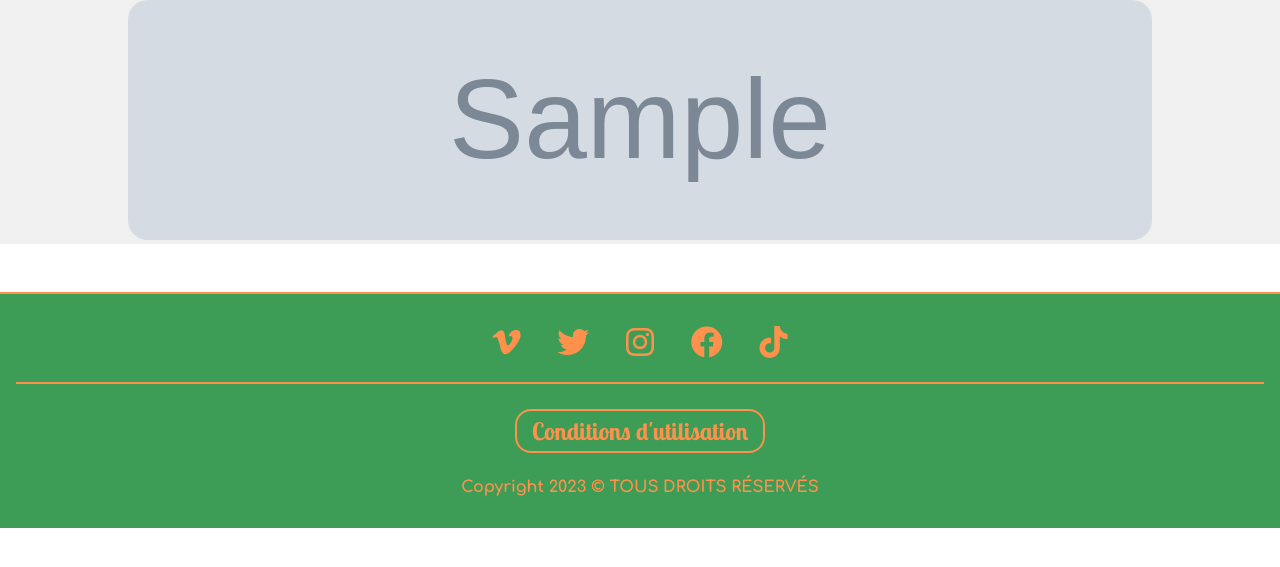
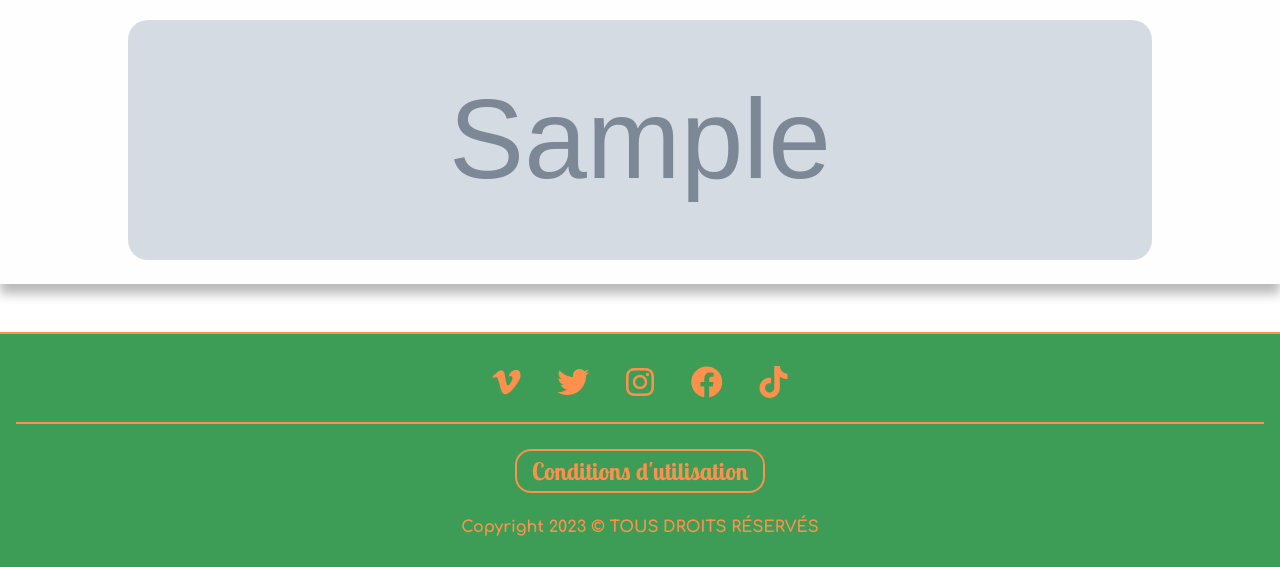
Before and after one commit to karl-lechartier/TTT, a PHP site: page / in a window 1280 px wide. Shown: the part 80-647 px from the top of the page. Run offline with PHP 8.4, Linux system fonts and the light colour scheme; tables that the repository leaves empty hold one stand-in row (values such as "Sample post"); grey boxes marked "Sample" are stand-in pictures; data that the repository does not hold is empty; style sheets or scripts are compiled from the project's sources.

Commit message:
card shadow

```diff
--- a/scss/main.css
+++ b/scss/main.css
@@ -213,7 +213,7 @@ footer {
 
 /* cristobal apagnan */
 .card-container {
-  background-color: #f0f0f0;
+  background-color: #fefefe;
   margin-bottom: 3rem;
 }
 .card-container .card {
--- a/scss/src/global.scss
+++ b/scss/src/global.scss
@@ -211,4 +211,5 @@ footer {
   margin-top: 0.5rem;
 }
 
+
 /* cristobal apagnan */
--- a/scss/src/pages/main.scss
+++ b/scss/src/pages/main.scss
@@ -1,15 +1,23 @@
 
+.card-deck{
+  background-color: #F0F0F0;
   .card-container{
-  background-color: #f0f0f0;
+    background-color: #fefefe;
     margin-bottom: 3rem;
+    box-shadow: 0 10px 10px #BBB;
     .card{
       width: 80vw;
       margin: auto;
       .card-img-top{
+        margin-top: 20px;
         width: 100%;
         height: 15rem;
         border-radius: 20px;
         object-fit: cover;
       }
+      .card-body{
+        padding: 10px 0;
       }
     }
+  }
+}
```
Also changed, not shown: 1 other file. Lines whose indentation alone changed are shown as unchanged.
